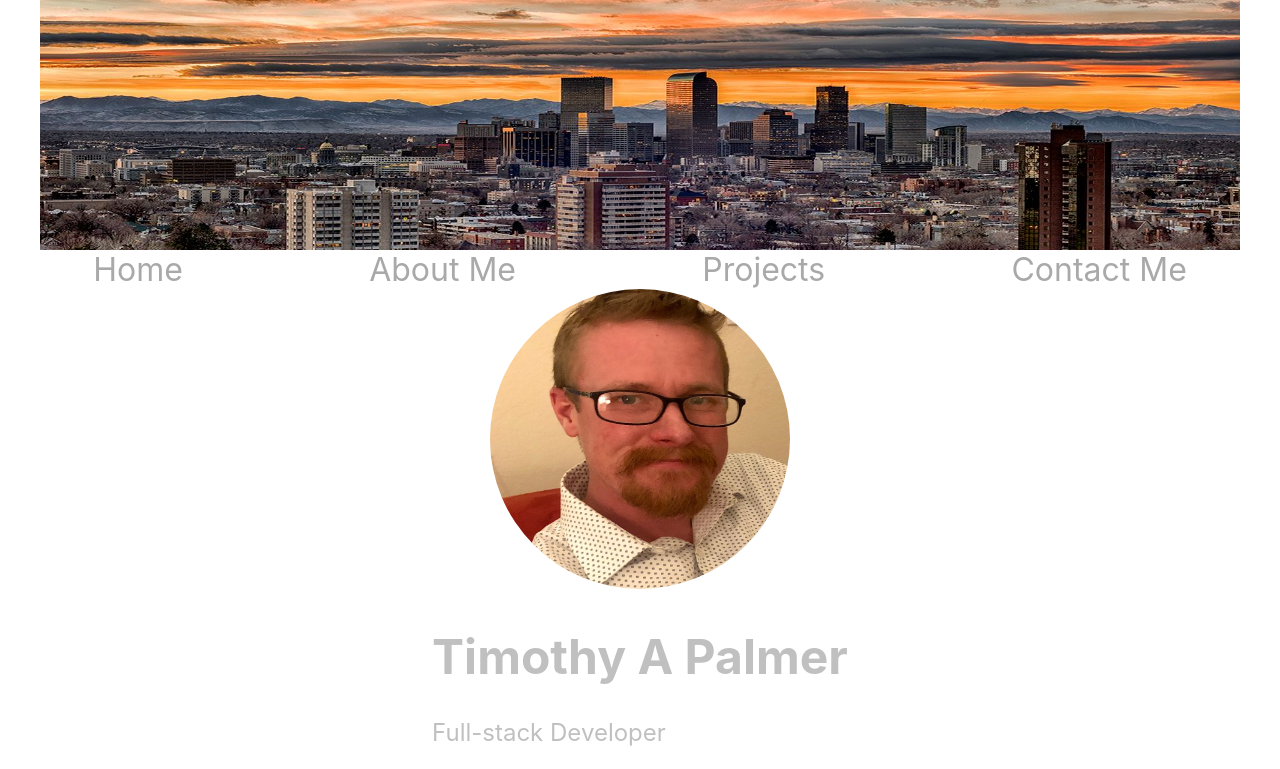
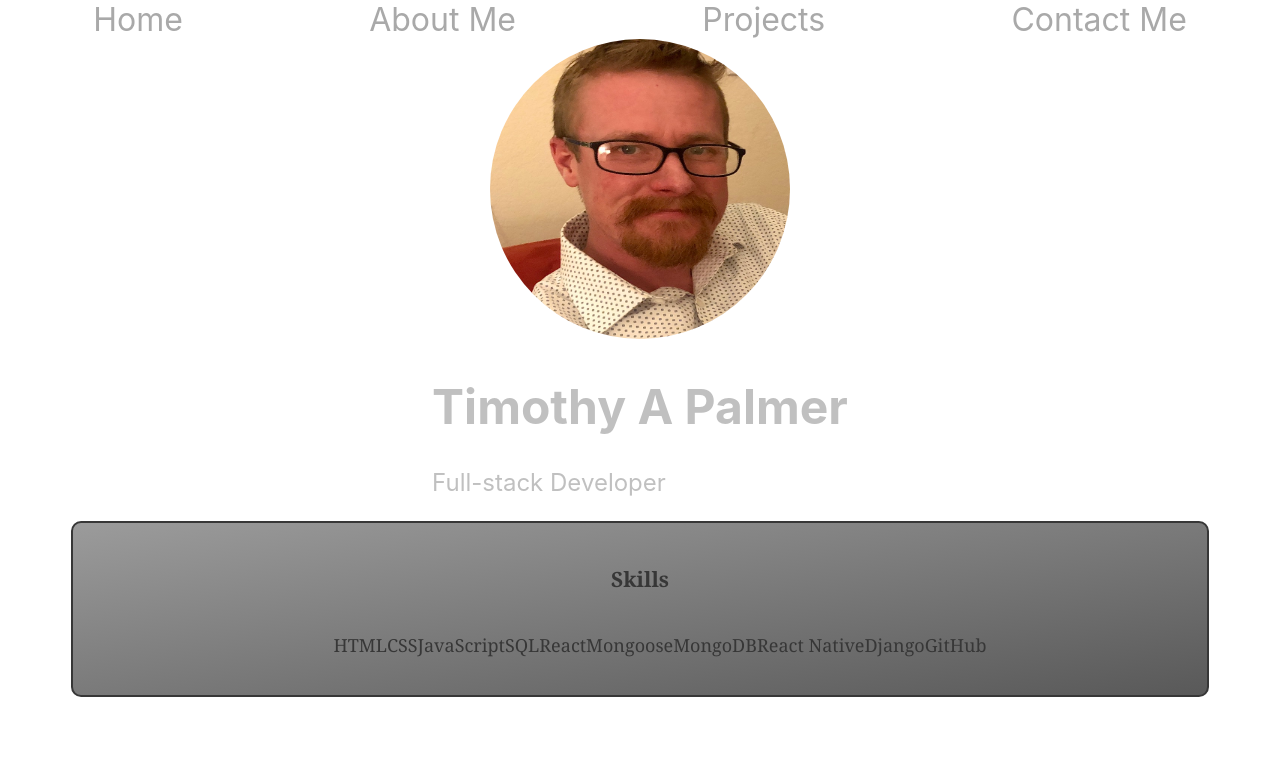
Before and after one commit to Tpalmer111/portfolio, a Next.js app: page / in a window 1280 px wide. Shown: the top 769 px of the page. Built offline with nearby package versions, Linux system fonts and the light colour scheme.

Commit message:
little style changes

```diff
--- a/components/navBar.js
+++ b/components/navBar.js
@@ -6,14 +6,14 @@ export default function NavBar() {
     return(
 
             <nav>
-                <div className={styles.denver}>
+                {/* <div className={styles.denver}>
                     <Image
                         src='/denver_banner.jpeg'
                         alt='denver_banner'
                         width={1200}
                         height={250}
                     />
-                </div>
+                </div> */}
                     <div className={styles.navigation}>
                         <Link href='/'>Home</Link>
                         <Link href='/about'>About Me</Link>
--- a/pages/index.js
+++ b/pages/index.js
@@ -27,7 +27,8 @@ export default function Home() {
       </div>
       <div className={styles.outer}>
         <h3>Skills</h3>
-          <ul>
+        <div className={styles.skills}>
+          <ul className={styles.skills}>
             <li>HTML</li>
             <li>CSS</li>
             <li>JavaScript</li>
@@ -39,6 +40,7 @@ export default function Home() {
             <li>Django</li>
             <li>GitHub</li>
           </ul>
+        </div>
       </div>
     </div>
   )
--- a/styles/Home.module.css
+++ b/styles/Home.module.css
@@ -30,7 +30,7 @@
 .outer {
   display: flex;
   flex-direction: column;
-  background-color: rgb(155, 155, 155);
+  background: linear-gradient(to bottom right, rgb(155, 155, 155) 0%, rgb(89, 89, 89) 100%);
   border-radius: 1ch;
   border: 2px;
   border: solid rgb(55, 55, 55) 2px;
@@ -42,6 +42,13 @@
   padding: 2ch;
   width: 90%;
 }
+
+.skills {
+  list-style-type: none;
+  display: flex;
+  justify-content: space-between;
+}
+
 .main {
   min-height: 100vh;
   padding: 4rem 0;
```
Lines whose indentation alone changed are shown as unchanged.
